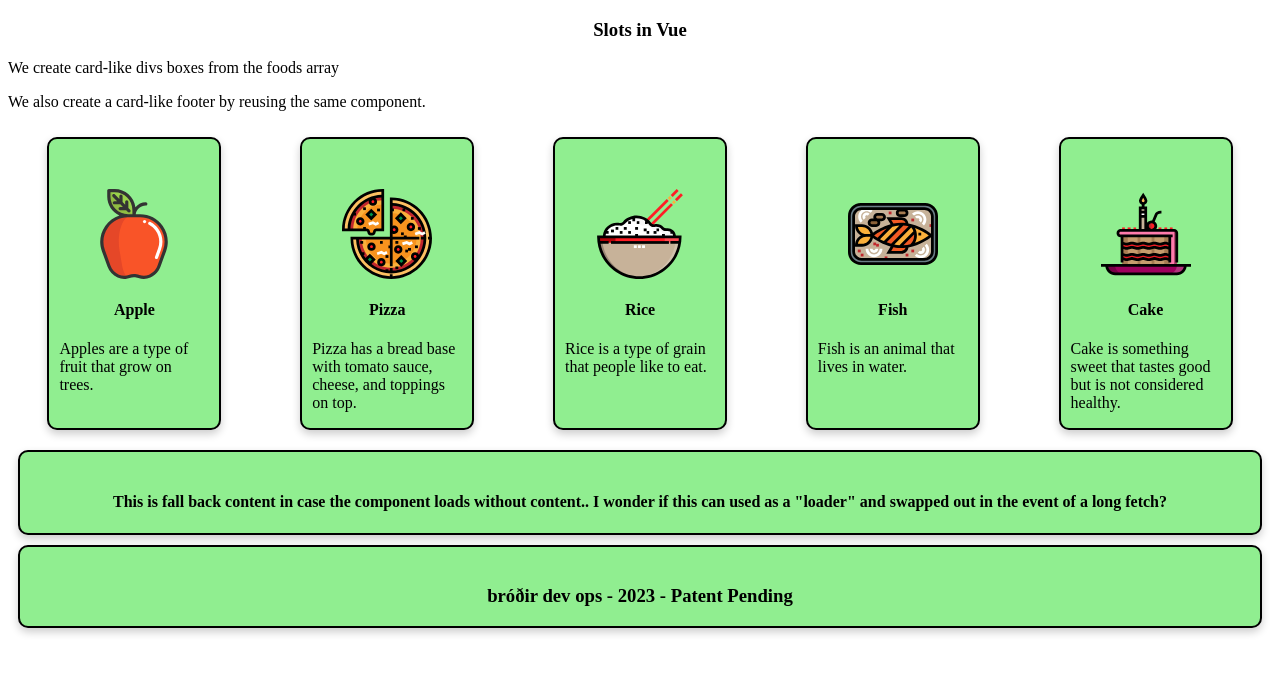
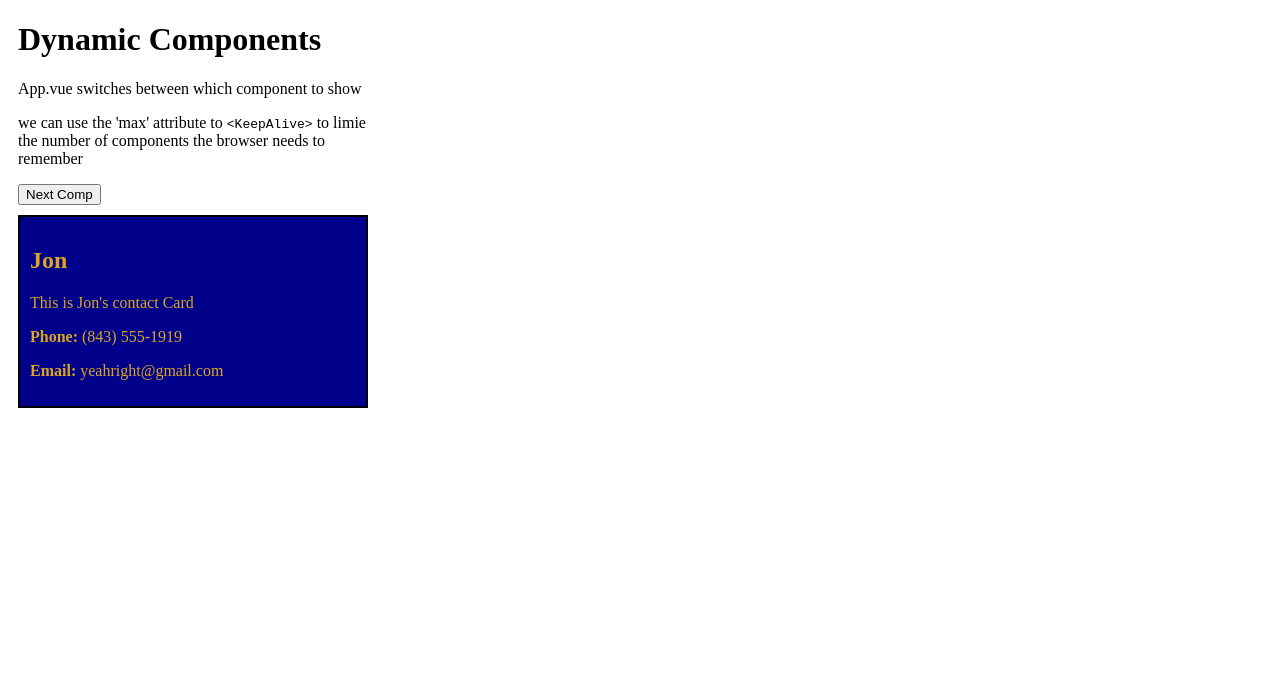
Before and after one commit to jonellwood/vue-tut-w3, a Vue app in the folder firstsfc/: page / in a window 1280 px wide. Shown: the top 674 px of the page. Built offline with nearby package versions, Linux system fonts and the light colour scheme.

Commit message:
dynamic components complete

```diff
--- a/firstsfc/src/App.vue
+++ b/firstsfc/src/App.vue
@@ -1,73 +1,53 @@
 <template>
-  <h3>Slots in Vue</h3>
-  <p>We create card-like divs boxes from the foods array</p>
-  <p>We also create a card-like footer by reusing the same component.</p>
-
-  <div id="wrapper">
-    <slot-comp v-for="x in foods" :key="x.name">
-      <img v-bind:src="x.url" />
-      <h4>{{ x.name }}</h4>
-      <p>{{ x.desc }}</p>
-    </slot-comp>
-  </div>
-  <slot-comp></slot-comp>
-  <footer>
-    <slot-comp>
-      <h3>bróðir dev ops - 2023 - Patent Pending</h3>
-    </slot-comp>
-  </footer>
+  <h1>Dynamic Components</h1>
+  <p>App.vue switches between which component to show</p>
+  <p>
+    we can use the 'max' attribute to <code>&lt;KeepAlive&gt;</code> to limie the number of
+    components the browser needs to remember
+  </p>
+  <!-- <button @click="toggleValue = !toggleValue">Swap People</button> -->
+  <button @click="compNbr++">Next Comp</button>
+  <KeepAlive>
+    <component :is="activeComp"></component>
+  </KeepAlive>
 </template>
 
 <script>
 export default {
   data() {
     return {
-      foods: [
-        {
-          name: 'Apple',
-          desc: 'Apples are a type of fruit that grow on trees.',
-          url: '../../img_apple.svg'
-        },
-        {
-          name: 'Pizza',
-          desc: 'Pizza has a bread base with tomato sauce, cheese, and toppings on top.',
-          url: '../../img_pizza.svg'
-        },
-        {
-          name: 'Rice',
-          desc: 'Rice is a type of grain that people like to eat.',
-          url: '/img_rice.svg'
-        },
-        { name: 'Fish', desc: 'Fish is an animal that lives in water.', url: 'img_fish.svg' },
-        {
-          name: 'Cake',
-          desc: 'Cake is something sweet that tastes good but is not considered healthy.',
-          url: '/img_cake.svg'
-        }
-      ]
+      compNbr: 1
+    }
+  },
+  watch: {
+    compNbr(val) {
+      if (val > 3) {
+        this.compNbr = 1
+      }
+    }
+  },
+  computed: {
+    activeComp() {
+      if (this.compNbr === 1) {
+        return 'comp-one'
+      } else if (this.compNbr === 2) {
+        return 'comp-two'
+      } else {
+        return 'comp-three'
+      }
     }
   }
 }
 </script>
+
 <style>
-#wrapper {
-  display: flex;
-  flex-wrap: wrap;
-  justify-content: space-around;
+#app {
+  width: 350px;
+  margin: 10px;
 }
-#wrapper > div {
-  background-color: lightgreen;
-}
-footer > div {
-  background-color: lightblue;
-}
-#wrapper img {
-  display: block;
-  margin: 20% auto 0;
-  width: 60%;
-}
-h3,
-h4 {
-  text-align: center;
+#app > div {
+  border: solid black 2px;
+  padding: 10px;
+  margin-top: 10px;
 }
 </style>
--- /dev/null
+++ b/firstsfc/src/components/CompOne.vue
@@ -0,0 +1,15 @@
+<template>
+  <div>
+    <h2>Jon</h2>
+    <p>This is Jon's contact Card</p>
+    <p><b>Phone:</b> (843) 555-1919</p>
+    <p><b>Email:</b> yeahright@gmail.com</p>
+  </div>
+</template>
+<script></script>
+<style scoped>
+div {
+  background-color: darkblue;
+  color: goldenrod;
+}
+</style>
--- /dev/null
+++ b/firstsfc/src/components/CompThree.vue
@@ -0,0 +1,25 @@
+<template>
+  <div :style="{ backgroundColor: bgColor }">
+    <h2>Component Three</h2>
+    <p>Choose a new background-color:</p>
+    <p>
+      I am keeping only for the color picker feature. I am sure I can use this somewhere down the
+      road
+    </p>
+    <input type="color" v-model="bgColor" />
+    <strong>{{ this.bgColor }}</strong>
+  </div>
+</template>
+
+<script>
+export default {
+  name: 'CompThree',
+  data() {
+    return {
+      bgColor: ''
+    }
+  }
+}
+</script>
+
+<style></style>
--- /dev/null
+++ b/firstsfc/src/components/CompTwo.vue
@@ -0,0 +1,15 @@
+<template>
+  <div>
+    <h2>James</h2>
+    <p>This is James' contact Card</p>
+    <p><b>Phone:</b> (843) 555-2020</p>
+    <p><b>Email:</b> cryptoKing@gmail.com</p>
+  </div>
+</template>
+<script></script>
+<style scoped>
+div {
+  background-color: #ffe050;
+  color: #0049f2;
+}
+</style>
--- a/firstsfc/src/main.js
+++ b/firstsfc/src/main.js
@@ -3,8 +3,14 @@ import App from './App.vue'
 // import FoodItem from './components/FoodItem.vue'
 // import TodoItem from './components/TodoItem.vue'
 import SlotComp from './components/SlotComp.vue'
+import CompOne from './components/CompOne.vue'
+import CompTwo from './components/CompTwo.vue'
+import CompThree from './components/CompThree.vue'
 const app = createApp(App)
 // app.component('food-item', FoodItem)
 // app.component('todo-item', TodoItem)
 app.component('slot-comp', SlotComp)
+app.component('comp-one', CompOne)
+app.component('comp-two', CompTwo)
+app.component('comp-three', CompThree)
 app.mount('#app')
```
Also changed, not shown: firstsfc/src/SLOTApp.vue (added, +73 -0 lines).
